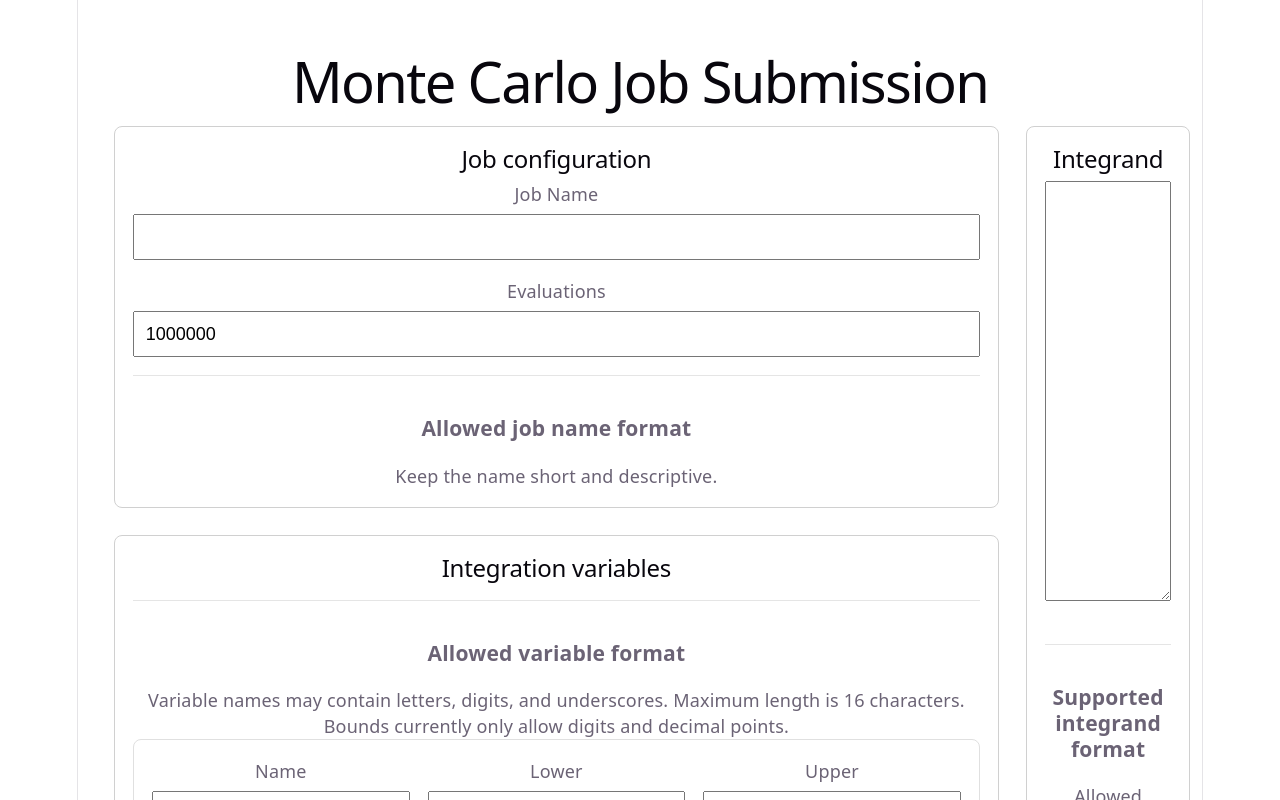
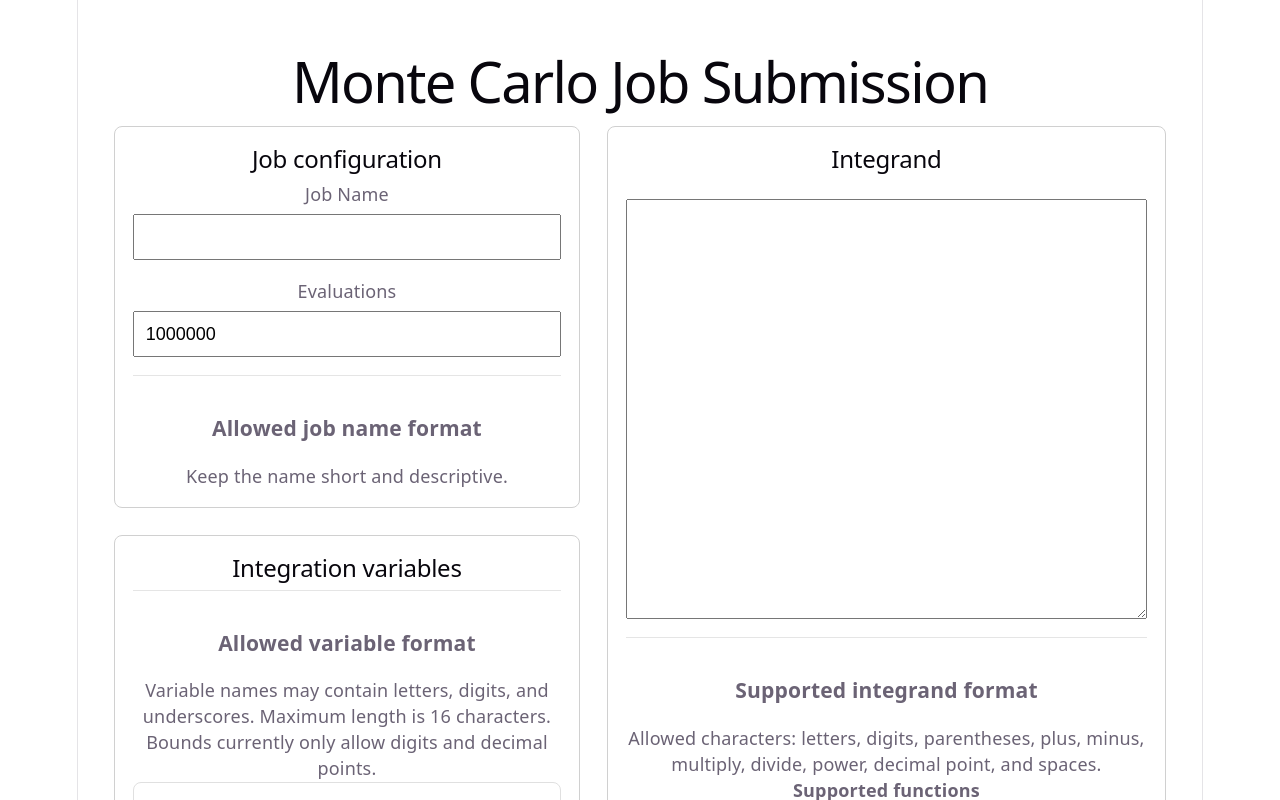
Before and after one commit to Schwarf/montecarlo-jobflow, a React (Vite) app in the folder frontend/: page / in a window 1280 px wide. Shown: the top 800 px of the page. Built offline with nearby package versions, Linux system fonts and the light colour scheme.

Commit message:
Adjust form layout styles

```diff
--- a/frontend/src/App.css
+++ b/frontend/src/App.css
@@ -6,7 +6,7 @@
 
 .job-form {
   display: grid;
-  grid-template-columns: 1fr 1.2fr;
+  grid-template-columns: minmax(420px, 1fr) minmax(520px, 1.2fr);
   gap: 1.5rem;
   align-items: start;
 }
@@ -16,6 +16,7 @@
   display: flex;
   flex-direction: column;
   gap: 1.5rem;
+  min-width: 0;
 }
 
 .panel {
@@ -47,14 +48,15 @@
 }
 
 .integrand-panel {
-  height: 100%;
+  display: flex;
+  flex-direction: column;
+  gap: 1rem;
 }
 
 .integrand-textarea {
   width: 100%;
   min-height: 420px;
   resize: vertical;
-  margin-bottom: 1rem;
   font-family: monospace;
   font-size: 1rem;
   padding: 0.75rem;
@@ -63,24 +65,25 @@
 
 .help-box {
   border-top: 1px solid #e5e5e5;
-  margin-top: 1rem;
   padding-top: 1rem;
+}
+
+input,
+textarea,
+button {
+  box-sizing: border-box;
+}
+
+input,
+textarea {
+  width: 100%;
+  padding: 0.6rem;
+  font-size: 1rem;
 }
 
 button {
   padding: 0.6rem 1rem;
   cursor: pointer;
-}
-
-input,
-textarea {
-  padding: 0.6rem;
-  font-size: 1rem;
-  box-sizing: border-box;
-}
-
-code {
-  font-family: monospace;
 }
 
 @media (max-width: 900px) {
```
